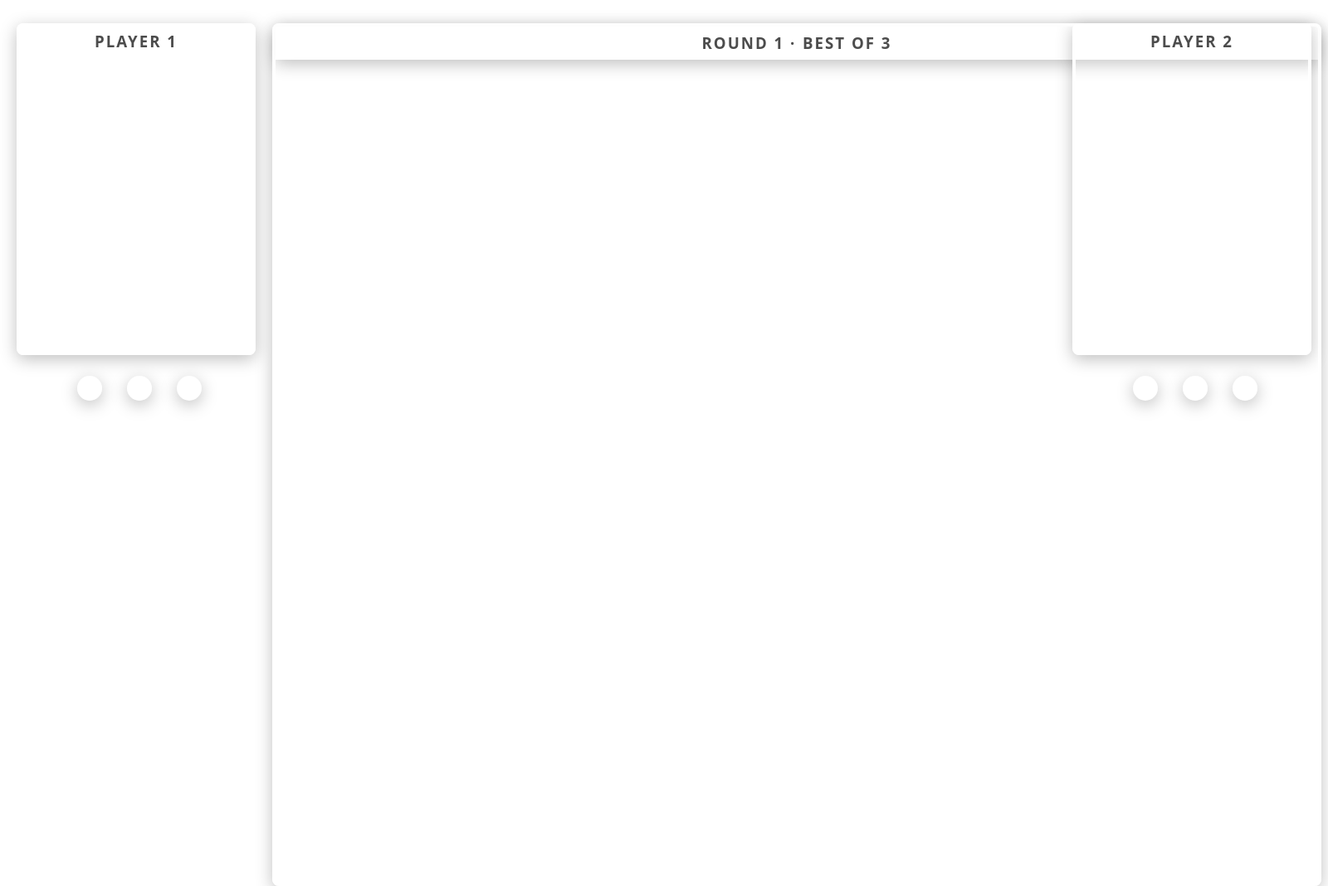
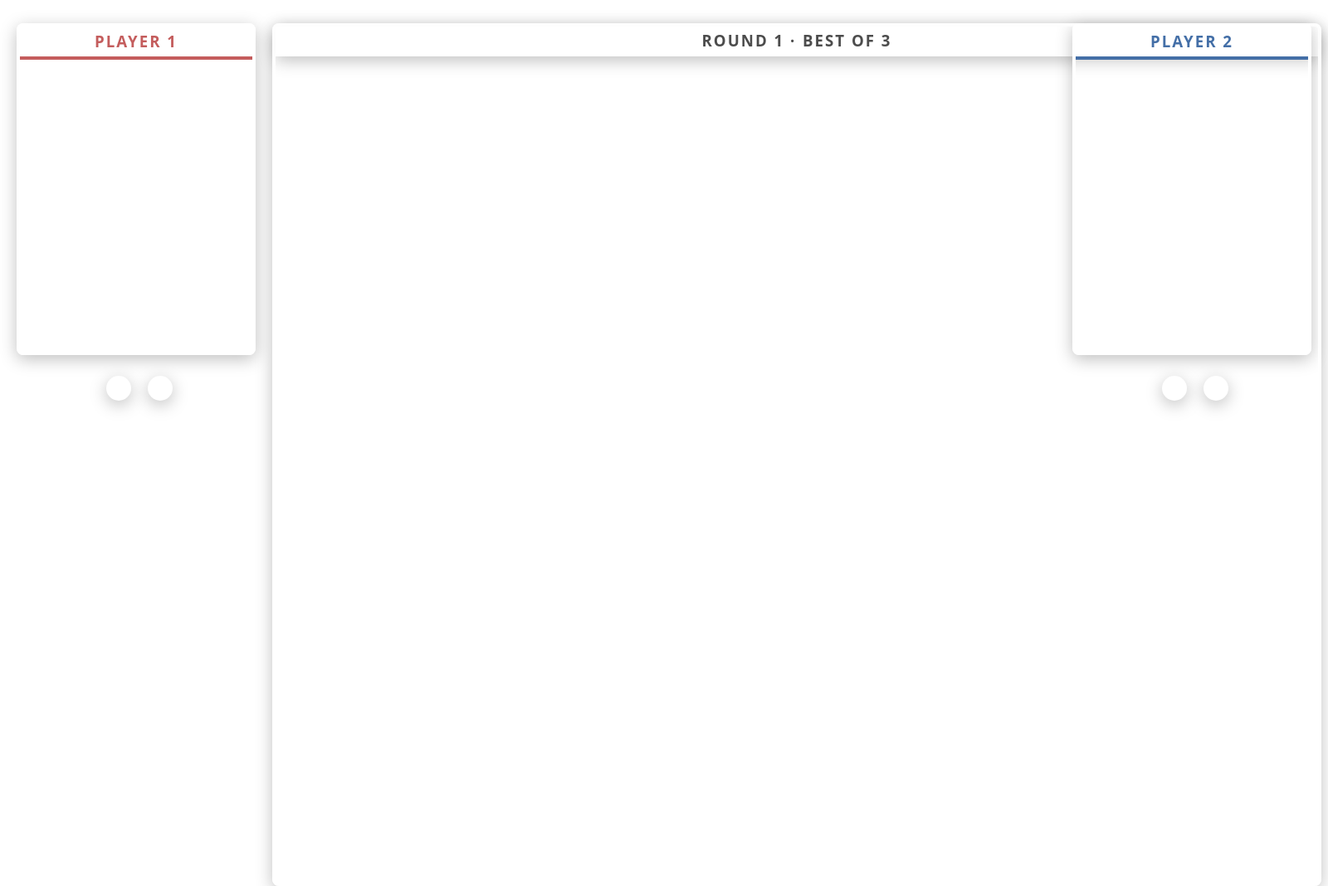
Before and after one commit to bakana808/octogon-tool, a Python web app: template templates/scoreboard.html in a window 1600 px wide. Shown: the whole page at 83% size. Run offline with Jinja, Linux system fonts and the light colour scheme; the template is opened without the code that fills it, so the values that code supplies are empty; style sheets or scripts are compiled from the project's sources.

Commit message:
implement win counter updater and player name colors

```diff
--- a/style/scoreboard.scss
+++ b/style/scoreboard.scss
@@ -21,7 +21,7 @@ $sb_windot_radius: 30px;
 
 	position: absolute;
 
-	height: 40px;
+	height: 40px - $sb_border_width;
 	width: 100%;
 	//width: 1920 - (2 * $sb_side_width);
 
@@ -42,7 +42,7 @@ $sb_windot_radius: 30px;
 
 	font-size: 14pt;
 	color: $fg_dark;
-	line-height: 40px;
+	line-height: 40px - $sb_border_width - 2px;
 	letter-spacing: 2px;
 }
 #sb_roundtitle {
@@ -128,8 +128,13 @@ $sb_windot_radius: 30px;
 	overflow: hidden;
 }
 
+#p1_portrait {
+	transform: scaleX(-1);
+}
+
 .sb_name {
 	@include font_h1;
+	box-sizing: border-box;
 
 	color: $fg_dark;
 	background: $bg_solid;
@@ -140,6 +145,20 @@ $sb_windot_radius: 30px;
 	text-shadow: none;
 	height: 40px;
 	line-height: 36px;
+
+	&#p1_name {
+		border-bottom: solid;
+		border-color: #c45d5d;
+		color: #c45d5d;
+		border-width: $sb_border_width;
+	}
+
+	&#p2_name {
+		border-bottom: solid;
+		border-color: #446fa7;
+		color: #446fa7;
+		border-width: $sb_border_width;
+	}
 }
 
 .sb_wincounter {
@@ -190,7 +209,7 @@ $sb_windot_radius: 30px;
 	border-radius: 40px;
 	border-width: $sb_border_width;
 	border-style: solid;
-	border-color: rgba(255, 255, 255, 0.5);
+	border-color: rgba(255, 255, 255, 0.1);
 
 	line-height: 40px;
 }
--- a/templates/scoreboard.html
+++ b/templates/scoreboard.html
@@ -11,20 +11,12 @@
 		<div id="p1_container" class="sb_container">
 			<div id="p1_name" class="sb_name"></div>
 			<div id="p1_portrait" class="sb_portrait"></div>
-			<div class="sb_wincounter">
-				<div id="p1_w3" class="sb_winicon"><span /></div>
-				<div id="p1_w2" class="sb_winicon"><span /></div>
-				<div id="p1_w1" class="sb_winicon sb_winicon_filled"><span /></div>
-			</div>
+			<div id="p1_wincounter" class="sb_wincounter"></div>
 		</div>
 		<div id="p2_container" class="sb_container">
 			<div id="p2_name" class="sb_name"></div>
 			<div id="p2_portrait" class="sb_portrait"></div>
-			<div class="sb_wincounter">
-				<div id="p2_w1" class="sb_winicon sb_winicon_filled"><span /></div>
-				<div id="p2_w2" class="sb_winicon"><span /></div>
-				<div id="p2_w3" class="sb_winicon"><span /></div>
-			</div>
+			<div id="p2_wincounter" class="sb_wincounter"></div>
 		</div>
 		<!--<div id="border_l" class="border"></div>-->
 		<!--<div id="border_r" class="border"></div>-->
```
Also changed, not shown: scripts/scoreboard_reader.js (+88 -5 lines).
